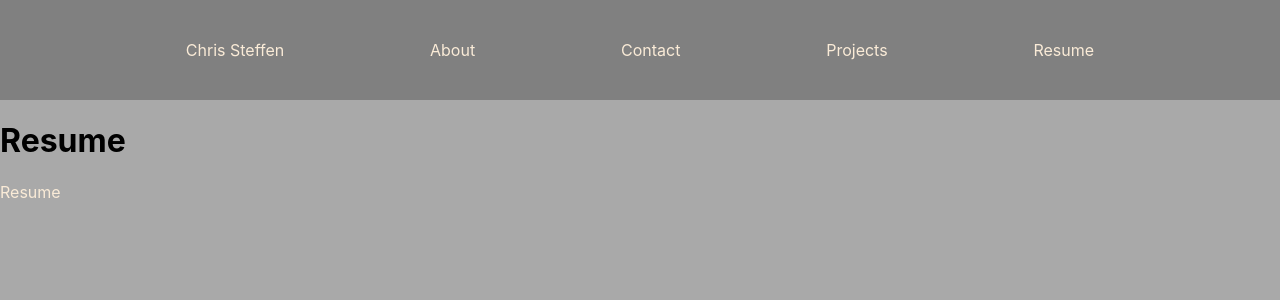
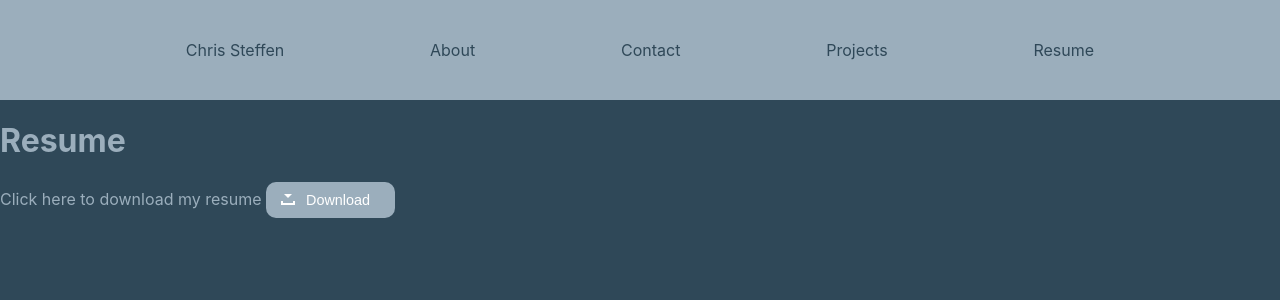
Before and after one commit to chrsteffen1/portfolio, a React (Create React App) app: page /resume in a window 1280 px wide. Shown: the top 300 px of the page. Built offline with nearby package versions, Linux system fonts and the light colour scheme.

Commit message:
more styling

```diff
--- a/src/App.css
+++ b/src/App.css
@@ -1,17 +1,19 @@
 body{
-  background-color: darkgray;
+  background-color: #2F4858;
 }
-
+*{
+  color: #9BAEBC
+}
 nav{
   display: flex;
   align-items: center;
   flex-direction: row;
   justify-content: space-evenly;
   padding: 40px;
-  background-color: grey;
+  background-color:#9BAEBC;
 }
 
 a{
   text-decoration: none;
-  color: antiquewhite;
+  color: #2F4858;
 }
--- a/src/pages/About/About.module.css
+++ b/src/pages/About/About.module.css
@@ -19,4 +19,20 @@
 .image{
   display: flex;
   border-radius: 15%;
+  align-items: center;
+  justify-content: center;
+  height: 80%;
+  min-width: auto;
 }
+
+@media (max-width: 760px) {
+  .about{
+    display: flex;
+    flex-wrap: wrap;
+  }
+
+  .image{
+    height: 40%;
+    width: auto;
+  }
+}
--- a/src/pages/Resume/Resume.jsx
+++ b/src/pages/Resume/Resume.jsx
@@ -1,11 +1,12 @@
 import resume from '../../assets/Chris_Steffen_Resume.pdf'
+import styles  from './Resume.module.css'
 
 const Resume = () => {
   return (
     <>
       <h1>Resume</h1>
-      <p>
-        <a href={resume} download>Resume</a>
+      <p> Click here to download my resume
+        <a href={resume} download> <button class={styles.buttonDownload}>Download</button></a>
       </p>
     </>
   );
--- /dev/null
+++ b/src/pages/Resume/Resume.module.css
@@ -0,0 +1,76 @@
+.buttonDownload {
+  display: inline-block;
+  position: relative;
+  padding: 10px 25px;
+  background-color: #9BAEBC;
+  color: white;
+  font-family: sans-serif;
+  text-decoration: none;
+  font-size: 0.9em;
+  text-align: center;
+  text-indent: 15px;
+  border: none;
+  border-radius: 10px;
+}
+
+.buttonDownload:hover {
+  background-color: #9BAEBC;
+  color: white;
+}
+
+.buttonDownload:before, .buttonDownload:after {
+  content: ' ';
+  display: block;
+  position: absolute;
+  left: 15px;
+  top: 52%;
+}
+
+.buttonDownload:before {
+  width: 10px;
+  height: 2px;
+  border-style: solid;
+  border-width: 0 2px 2px;
+}
+
+.buttonDownload:after {
+  width: 0;
+  height: 0;
+  margin-left: 3px;
+  margin-top: -7px;
+  border-style: solid;
+  border-width: 4px 4px 0 4px;
+  border-color: transparent;
+  border-top-color: inherit;
+  animation: downloadArrow 1s linear infinite;
+  animation-play-state: paused;
+}
+
+.buttonDownload:hover:before {
+  border-color: #2F4858;
+}
+.buttonDownload:hover:after {
+  border-top-color: #2F4858;
+  animation-play-state: running;
+}
+
+@keyframes downloadArrow {
+  0% {
+    margin-top: -7px;
+    opacity: 1;
+  }
+
+  0.001% {
+    margin-top: -15px;
+    opacity: 0.4;
+  }
+
+  50% {
+    opacity: 1;
+  }
+
+  100% {
+    margin-top: 0;
+    opacity: 0.4;
+  }
+}
```
